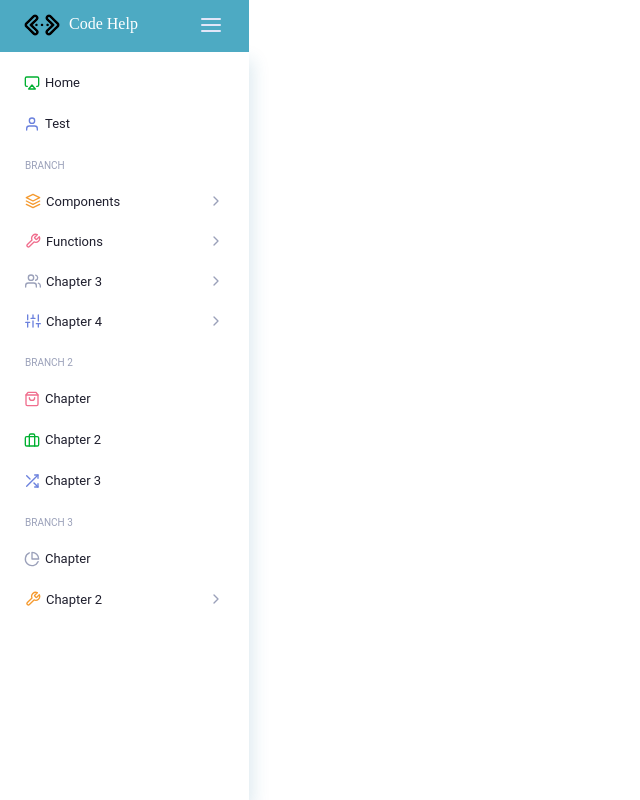
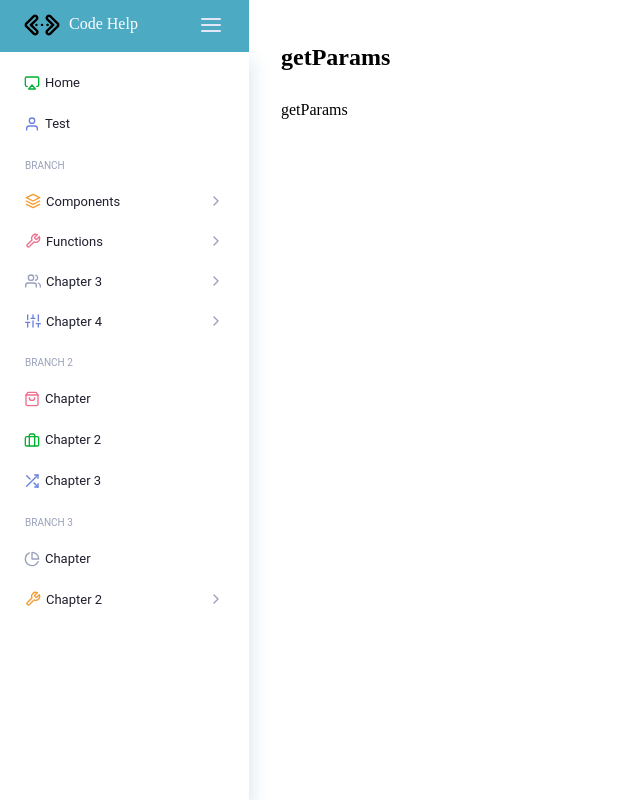
Before and after one commit to sky-pneuma/help-code, a React (Create React App) app: page /functions/get-params in a window 1280 px wide. Shown: the whole page, without its empty margins (0-640 px from the left). Built offline with nearby package versions, Linux system fonts and the light colour scheme.

Commit message:
refactor: rework HandleObjectChange component

```diff
--- a/src/App.js
+++ b/src/App.js
@@ -16,11 +16,14 @@ const App = () => {
       <main>
         <div className="page-container">
           <Switch>
-            {routes.map(route => <Route key={route.id}
-              path={route.path}
-              exact={route.exact}
-              component={route.component}
-            />)}
+            {
+              routes.map(route => {
+                let Component = route.component;
+                return <Route key={route.id} path={route.path} exact={route.exact}>
+                  <Component id={route.id}/>
+                </Route>
+              })
+            }
           </Switch>
         </div>
       </main>
--- a/src/JS/Constants/menu.constants.js
+++ b/src/JS/Constants/menu.constants.js
@@ -22,10 +22,12 @@ export const MENU_ITEMS = {
     },
     {
       title: 'Functions',
-      // icon: 'FiTag',
       icon: 'FiTool',
       className: 'color--froly',
-      children: [{ id: 'functions', link: '/functions/handle-object-change', title: 'handleObjectChange' }]
+      children: [
+        { id: 'functions', link: '/functions/handle-object-change', title: 'handleObjectChange' },
+        { id: 'getParams', link: '/functions/get-params', title: 'getParams' },
+      ]
     },
     {
       title: 'Chapter 3',
--- a/src/JS/Pages/Functions/HandleObjectChange.js
+++ /dev/null
@@ -1,46 +0,0 @@
-const code = <div className="dfc">
-    <h4>in component:</h4>
-    <div>const [data, setData] = useState(items);</div>
-    <br />
-    <div>const onChange = handleObjectChange(setData, () => setData([...data]));</div>
-    <br />
-    <div>const handleArrayChange = (e, index, prop) => {"{"}</div>
-    <div>data[index][prop] = e;</div>
-    <div>onChange(data);</div>
-    {"}"}
-    <br />
-    <br />
-    <div className="mt15">
-       <h4>function:</h4>
-    export const handleObjectChange = (updateObject, updateFunction) =>
-    (data, prop = '', isNumber) => {"{"}
-        <br />
-        let value;
-        <br />
-        if (data?.target) {"{"}
-        <br />
-        value = data.target.type === 'checkbox' ? data.target.checked : data.target.value;<br />
-        {'}'} else value = data;<br />
-        <br />
-        value = isNumber ? +value : value;<br />
-        <br />
-        const props = prop.split('.');<br />
-        const currentObject = props.reduce((res, chapter, index) => {"{"} <br />
-        if (props.length !== index + 1) res = res[chapter];<br />
-        return res;<br />
-        {"}"}, updateObject);<br />
-        <br />
-        currentObject[props.pop()] = value;<br />
-        updateFunction();<br />
-        {"}"};
-    </div>
-</div>;
-
-const HandleObjectChange = () => {
-    return <div>
-        <h2 className="mb30">handleObjectChange</h2>
-        {code}
-    </div>
-}
-
-export default HandleObjectChange;
--- /dev/null
+++ b/src/JS/Pages/Functions/RenderFunctionsCode.js
@@ -0,0 +1,10 @@
+import { code } from './partials/functionsCode';
+
+const RenderFunctionsCode = ({ id }) => {
+    return <div>
+        <h2 className="mb30">{id}</h2>
+        {code[id]}
+    </div>
+}
+
+export default RenderFunctionsCode;
--- /dev/null
+++ b/src/JS/Pages/Functions/partials/functionsCode.js
@@ -0,0 +1,41 @@
+
+export const code = {
+    handleObjectChange: <div className="dfc">
+        <h4>in component:</h4>
+        <div>const [data, setData] = useState(items);</div>
+        <br />
+        <div>const onChange = handleObjectChange(setData, () => setData([...data]));</div>
+        <br />
+        <div>const handleArrayChange = (e, index, prop) => {"{"}</div>
+        <div>data[index][prop] = e;</div>
+        <div>onChange(data);</div>
+        {"}"}
+        <br />
+        <br />
+        <div className="mt15">
+            <h4>function:</h4>
+            export const handleObjectChange = (updateObject, updateFunction) =>
+            (data, prop = '', isNumber) => {"{"}
+            <br />
+            let value;
+            <br />
+            if (data?.target) {"{"}
+            <br />
+            value = data.target.type === 'checkbox' ? data.target.checked : data.target.value;<br />
+            {'}'} else value = data;<br />
+            <br />
+            value = isNumber ? +value : value;<br />
+            <br />
+            const props = prop.split('.');<br />
+            const currentObject = props.reduce((res, chapter, index) => {"{"} <br />
+            if (props.length !== index + 1) res = res[chapter];<br />
+            return res;<br />
+            {"}"}, updateObject);<br />
+            <br />
+            currentObject[props.pop()] = value;<br />
+            updateFunction();<br />
+            {"}"};
+        </div>
+    </div>,
+    getParams: <div>getParams</div>
+}
--- a/src/routes.js
+++ b/src/routes.js
@@ -1,7 +1,8 @@
 import MainPage from "./JS/Pages/Main/MainPage";
-import HandleObjectChange from './JS/Pages/Functions/HandleObjectChange';
+import RenderFunctionsCode from './JS/Pages/Functions/RenderFunctionsCode';
 
 export const routes = [
   { id: 'home', path: '/', exact: true, component: MainPage },
-  { id: 'handleObjectChange', path: '/functions/handle-object-change', component: HandleObjectChange },
+  { id: 'handleObjectChange', path: '/functions/handle-object-change', component: RenderFunctionsCode },
+  { id: 'getParams', path: '/functions/get-params', component: RenderFunctionsCode },
 ];
```
